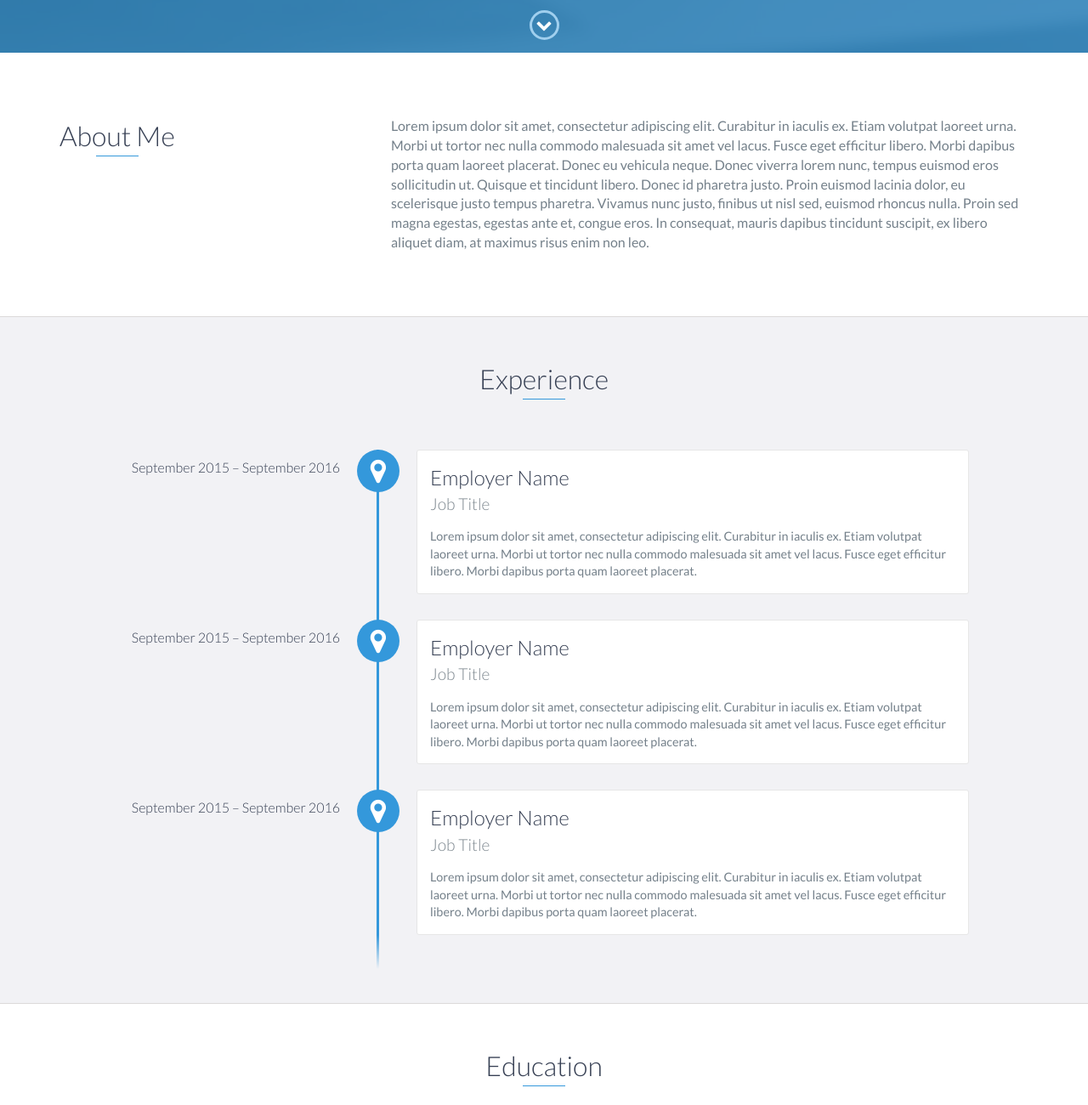
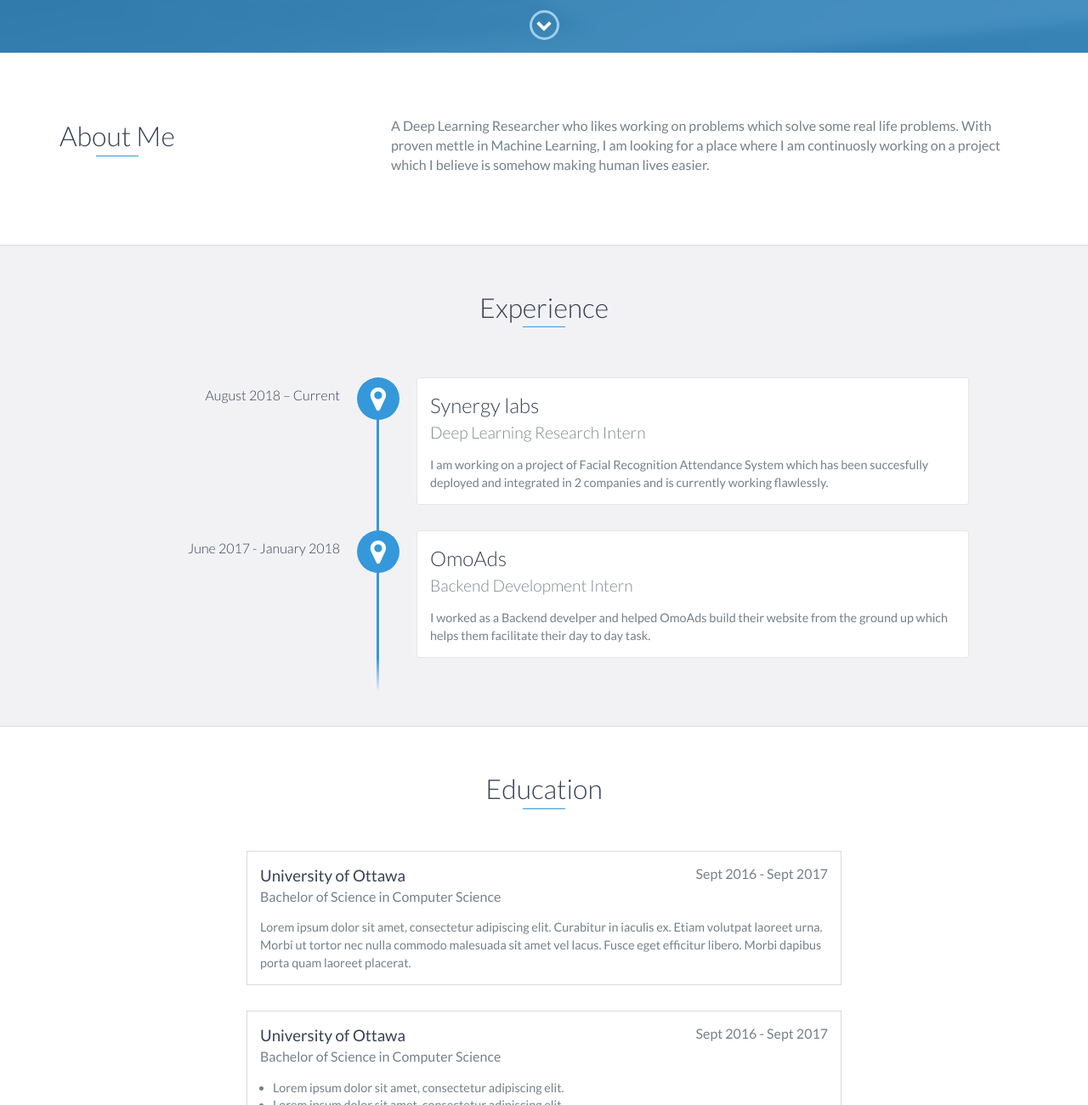
Before and after one commit to Amanpradhan/Portfolio, a website: page index.html in a window 1280 px wide. Shown: the part 738-2038 px from the top of the page at 85% size. Drawn offline with nearby package versions, Linux system fonts and the light colour scheme.

Commit message:
changed name

```diff
--- a/index.html
+++ b/index.html
@@ -73,9 +73,7 @@
                 </div>
                 <div class="col-md-8">
                     <p>
-                        Lorem ipsum dolor sit amet, consectetur adipiscing elit. Curabitur in iaculis ex. Etiam volutpat laoreet urna. Morbi ut tortor nec nulla commodo malesuada sit amet vel lacus. Fusce eget efficitur libero. Morbi dapibus porta quam laoreet placerat. Donec
-                        eu vehicula neque. Donec viverra lorem nunc, tempus euismod eros sollicitudin ut. Quisque et tincidunt libero. Donec id pharetra justo. Proin euismod lacinia dolor, eu scelerisque justo tempus pharetra. Vivamus nunc justo, finibus
-                        ut nisl sed, euismod rhoncus nulla. Proin sed magna egestas, egestas ante et, congue eros. In consequat, mauris dapibus tincidunt suscipit, ex libero aliquet diam, at maximus risus enim non leo.
+                        A Deep Learning Researcher who likes working on problems which solve some real life problems. With proven mettle in Machine Learning, I am looking for a place where I am continuosly working on a project which I believe is somehow making human lives easier.
                     </p>
                 </div>
             </div>
@@ -86,29 +84,22 @@
     <div id="experience" class="background-alt">
         <h2 class="heading">Experience</h2>
         <div id="experience-timeline">
-            <div data-date="September 2015 – September 2016">
-                <h3>Employer Name</h3>
-                <h4>Job Title</h4>
+            <div data-date="August 2018 – Current">
+                <h3>Synergy labs</h3>
+                <h4>Deep Learning Research Intern</h4>
                 <p>
-                    Lorem ipsum dolor sit amet, consectetur adipiscing elit. Curabitur in iaculis ex. Etiam volutpat laoreet urna. Morbi ut tortor nec nulla commodo malesuada sit amet vel lacus. Fusce eget efficitur libero. Morbi dapibus porta quam laoreet placerat.
+                    I am working on a project of Facial Recognition Attendance System which has been succesfully deployed and integrated in 2 companies and is currently working flawlessly.
                 </p>
             </div>
 
-            <div data-date="September 2015 – September 2016">
-                <h3>Employer Name</h3>
-                <h4>Job Title</h4>
+            <div data-date="June 2017 - January 2018">
+                <h3>OmoAds</h3>
+                <h4>Backend Development Intern</h4>
                 <p>
-                    Lorem ipsum dolor sit amet, consectetur adipiscing elit. Curabitur in iaculis ex. Etiam volutpat laoreet urna. Morbi ut tortor nec nulla commodo malesuada sit amet vel lacus. Fusce eget efficitur libero. Morbi dapibus porta quam laoreet placerat.
+                	I worked as a Backend develper and helped OmoAds build their website from the ground up which helps them facilitate their day to day task.
                 </p>
             </div>
 
-            <div data-date="September 2015 – September 2016">
-                <h3>Employer Name</h3>
-                <h4>Job Title</h4>
-                <p>
-                    Lorem ipsum dolor sit amet, consectetur adipiscing elit. Curabitur in iaculis ex. Etiam volutpat laoreet urna. Morbi ut tortor nec nulla commodo malesuada sit amet vel lacus. Fusce eget efficitur libero. Morbi dapibus porta quam laoreet placerat.
-                </p>
-            </div>
         </div>
     </div>
     <!-- End #experience -->
```
